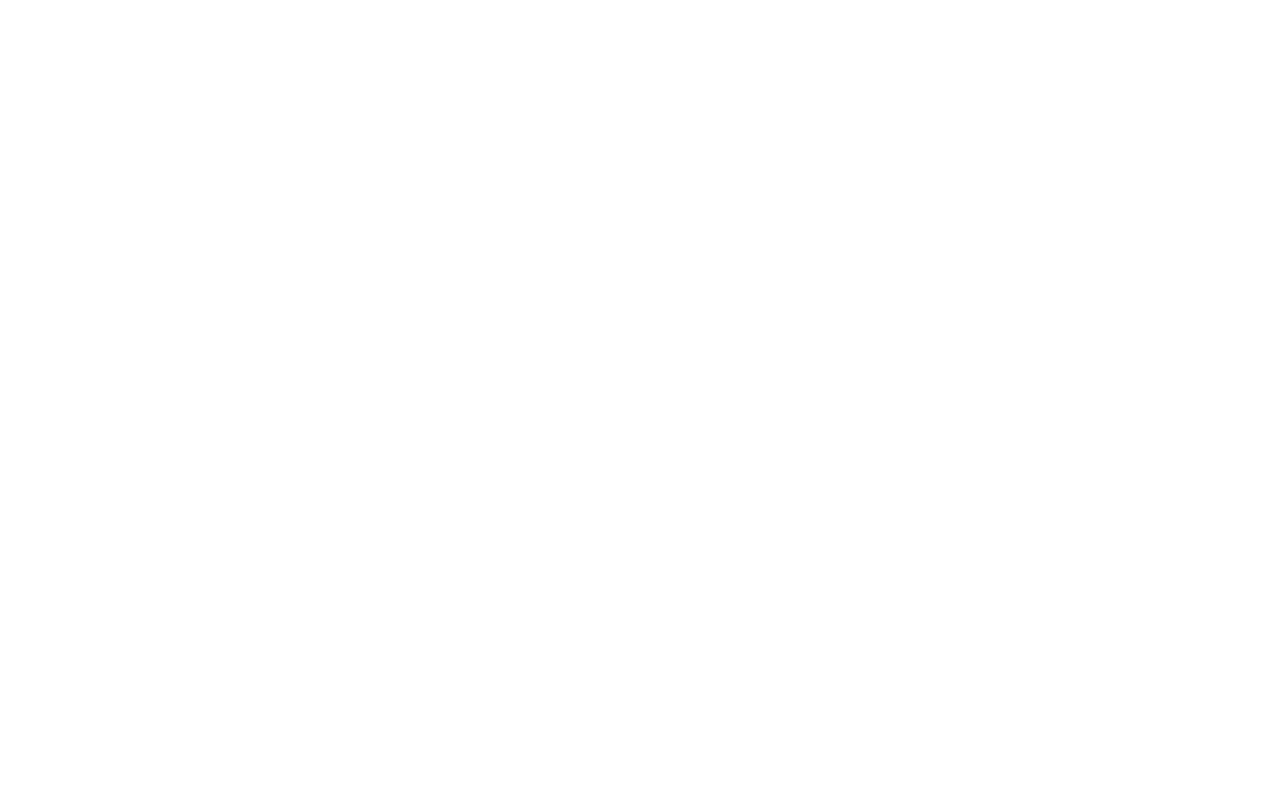
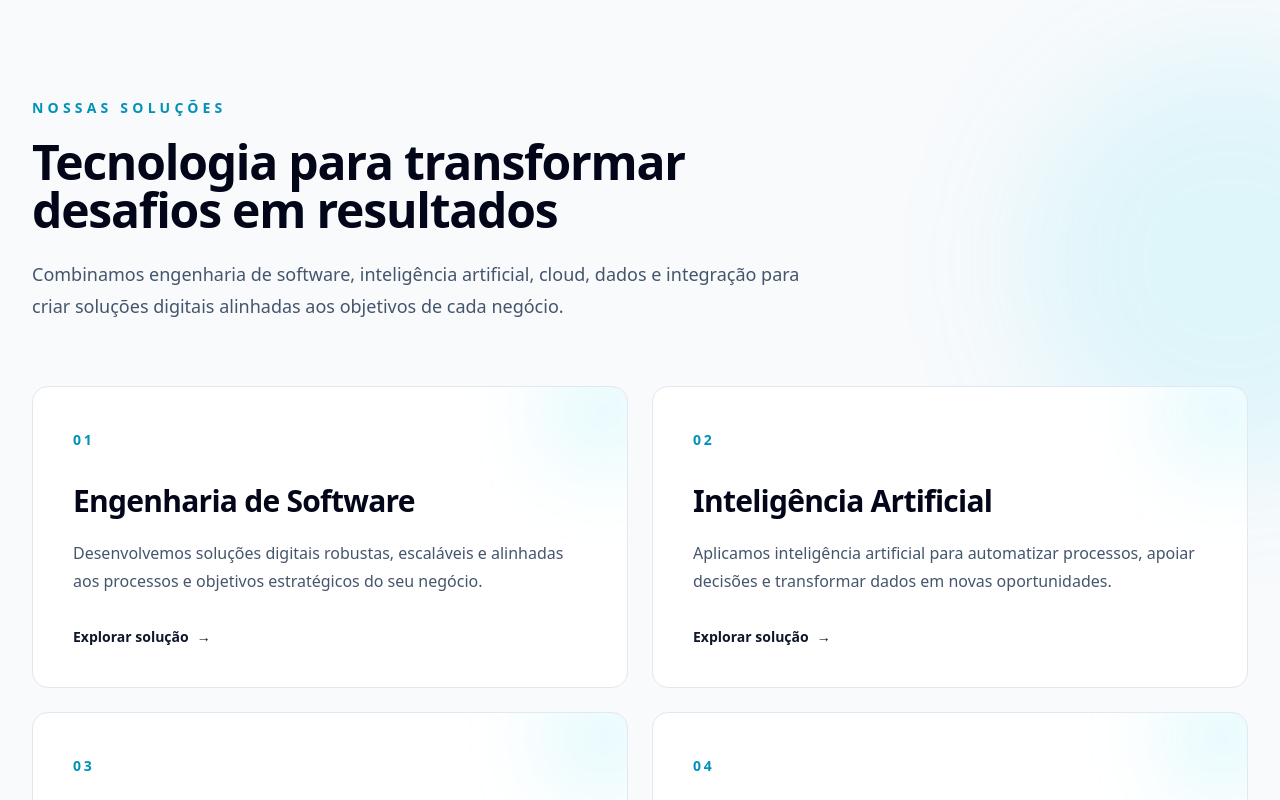
Before and after one commit to irazebff/ctamazonia, a Next.js app: page / in a window 1280 px wide. Shown: the part 900-1700 px from the top of the page. Before the commit the page ends 870 px from the top, so only its background shows below. Built offline with nearby package versions, Linux system fonts and the light colour scheme.

Commit message:
feat: add motion animations and polish services section

```diff
--- a/app/page.tsx
+++ b/app/page.tsx
@@ -1,5 +1,6 @@
 import { Header } from '@/components/layout/header';
 import { Hero } from '@/components/sections/hero/hero';
+import { Services } from '@/components/sections/services/services';
 
 export default function Home() {
   return (
@@ -8,6 +9,7 @@
 
       <main>
         <Hero />
+        <Services />
       </main>
     </>
   );
--- /dev/null
+++ b/components/sections/services/services.tsx
@@ -0,0 +1,153 @@
+'use client';
+
+import { motion } from 'framer-motion';
+
+import { Container } from '@/components/shared/container';
+import { services } from '@/constants/services';
+
+/**
+ * Controla o stagger (entrada sequencial)
+ * dos elementos filhos.
+ */
+const sectionVariants = {
+  hidden: {},
+  visible: {
+    transition: {
+      staggerChildren: 0.12,
+    },
+  },
+};
+
+/**
+ * Animação padrão utilizada na introdução
+ * e nos cards da seção.
+ */
+const itemVariants = {
+  hidden: {
+    opacity: 0,
+    y: 24,
+  },
+
+  visible: {
+    opacity: 1,
+    y: 0,
+    transition: {
+      duration: 0.6,
+      ease: [0.22, 1, 0.36, 1] as const,
+    },
+  },
+};
+
+export function Services() {
+  return (
+    <section
+      id="services"
+      className="relative overflow-hidden bg-slate-50 py-24 sm:py-32"
+    >
+      {/* Glow decorativo */}
+      <div
+        aria-hidden="true"
+        className="absolute -right-40 top-20 h-[420px] w-[420px] rounded-full bg-cyan-400/10 blur-3xl"
+      />
+
+      <Container className="relative z-10">
+        {/* Introdução */}
+        <motion.div
+          className="max-w-3xl"
+          variants={sectionVariants}
+          initial="hidden"
+          whileInView="visible"
+          viewport={{
+            once: true,
+            amount: 0.1,
+          }}
+        >
+          <motion.span
+            variants={itemVariants}
+            className="block text-sm font-semibold uppercase tracking-[0.3em] text-cyan-600"
+          >
+            Nossas soluções
+          </motion.span>
+
+          <motion.h2
+            variants={itemVariants}
+            className="mt-5 text-4xl font-bold tracking-tight text-slate-950 sm:text-5xl"
+          >
+            Tecnologia para transformar desafios em resultados
+          </motion.h2>
+
+          <motion.p
+            variants={itemVariants}
+            className="mt-6 text-lg leading-8 text-slate-600"
+          >
+            Combinamos engenharia de software, inteligência artificial, cloud,
+            dados e integração para criar soluções digitais alinhadas aos
+            objetivos de cada negócio.
+          </motion.p>
+        </motion.div>
+
+        {/* Grid de serviços */}
+        <motion.div
+          className="mt-16 grid gap-6 md:grid-cols-2"
+          variants={sectionVariants}
+          initial="hidden"
+          whileInView="visible"
+          viewport={{
+            once: true,
+            amount: 0.1,
+          }}
+        >
+          {services.map((service, index) => (
+            <motion.article
+              key={service.id}
+              variants={itemVariants}
+              className={[
+                'group relative overflow-hidden rounded-2xl',
+                'border border-slate-200 bg-white',
+                'p-8 sm:p-10',
+                'transition-all duration-300',
+                'hover:-translate-y-1',
+                'hover:border-cyan-300',
+                'hover:shadow-xl',
+                'hover:shadow-cyan-950/5',
+                index === services.length - 1 ? 'md:col-span-2' : '',
+              ].join(' ')}
+            >
+              {/* Glow interno do card */}
+              <div
+                aria-hidden="true"
+                className="absolute right-0 top-0 h-32 w-32 translate-x-10 -translate-y-10 rounded-full bg-cyan-400/10 blur-2xl transition-all duration-300 group-hover:bg-cyan-400/20"
+              />
+
+              {/* Conteúdo do card */}
+              <div className="relative">
+                <span className="text-sm font-semibold tracking-[0.2em] text-cyan-600">
+                  {service.number}
+                </span>
+
+                <h3 className="mt-8 text-2xl font-semibold tracking-tight text-slate-950 sm:text-3xl">
+                  {service.title}
+                </h3>
+
+                <p className="mt-5 max-w-2xl text-base leading-7 text-slate-600">
+                  {service.description}
+                </p>
+
+                <div className="mt-8 flex items-center gap-2 text-sm font-semibold text-slate-900">
+                  <span>Explorar solução</span>
+
+                  <span
+                    aria-hidden="true"
+                    className="transition-transform duration-300 group-hover:translate-x-1"
+                  >
+                    →
+                  </span>
+                </div>
+              </div>
+            </motion.article>
+          ))}
+        </motion.div>
+      </Container>
+    </section>
+  );
+}
--- /dev/null
+++ b/constants/services.ts
@@ -0,0 +1,37 @@
+export const services = [
+  {
+    id: 'software-engineering',
+    number: '01',
+    title: 'Engenharia de Software',
+    description:
+      'Desenvolvemos soluções digitais robustas, escaláveis e alinhadas aos processos e objetivos estratégicos do seu negócio.',
+  },
+  {
+    id: 'artificial-intelligence',
+    number: '02',
+    title: 'Inteligência Artificial',
+    description:
+      'Aplicamos inteligência artificial para automatizar processos, apoiar decisões e transformar dados em novas oportunidades.',
+  },
+  {
+    id: 'cloud-computing',
+    number: '03',
+    title: 'Cloud Computing',
+    description:
+      'Projetamos arquiteturas em nuvem seguras e escaláveis para aumentar a disponibilidade, eficiência e evolução dos sistemas.',
+  },
+  {
+    id: 'systems-integration',
+    number: '04',
+    title: 'Integração de Sistemas',
+    description:
+      'Conectamos sistemas, plataformas e serviços para eliminar silos de informação e criar operações digitais mais eficientes.',
+  },
+  {
+    id: 'data-analytics',
+    number: '05',
+    title: 'Dados & Analytics',
+    description:
+      'Transformamos dados em informação estratégica para gerar inteligência, visibilidade operacional e melhores decisões.',
+  },
+] as const;
```
Also changed, not shown: components/sections/services.tsx (deleted).
